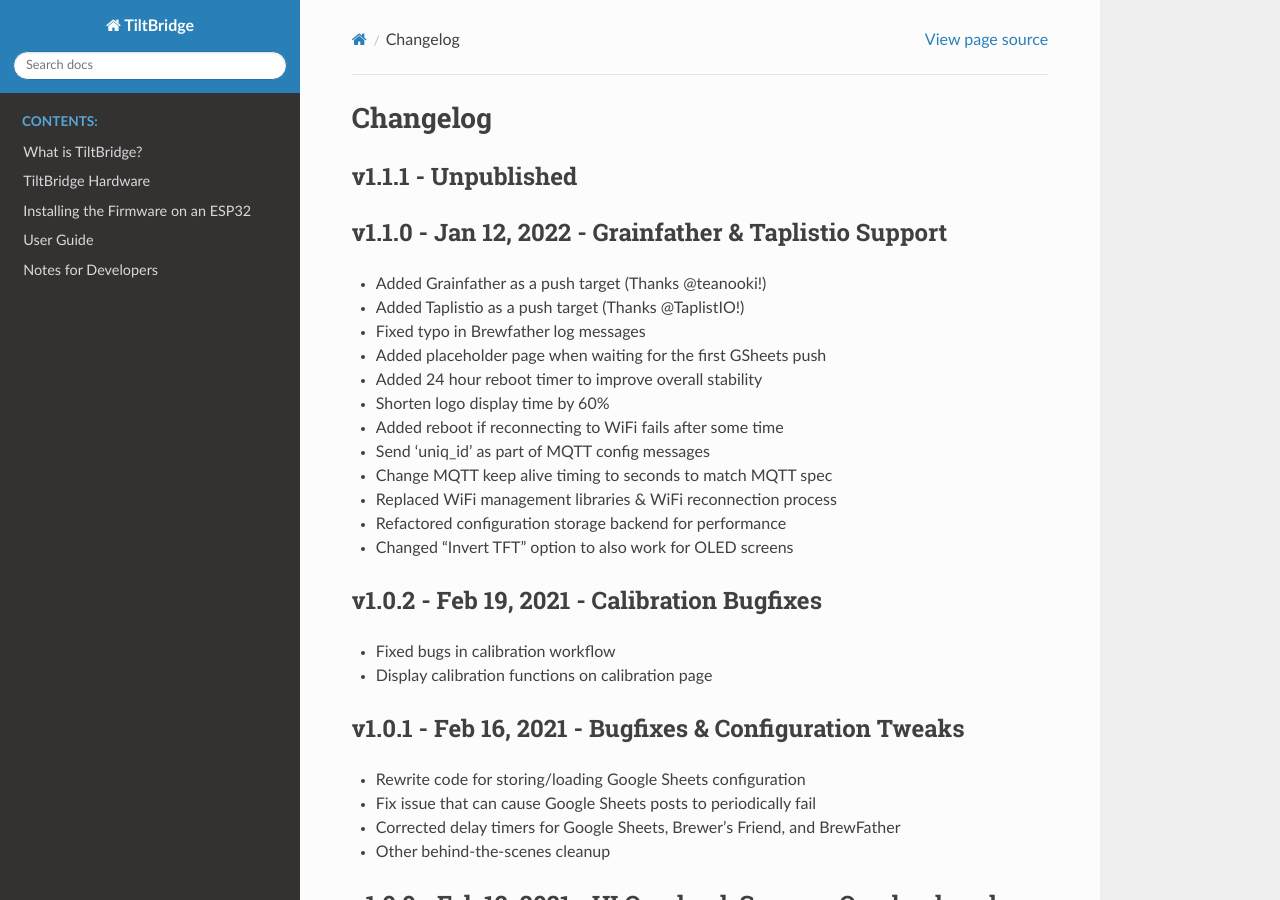
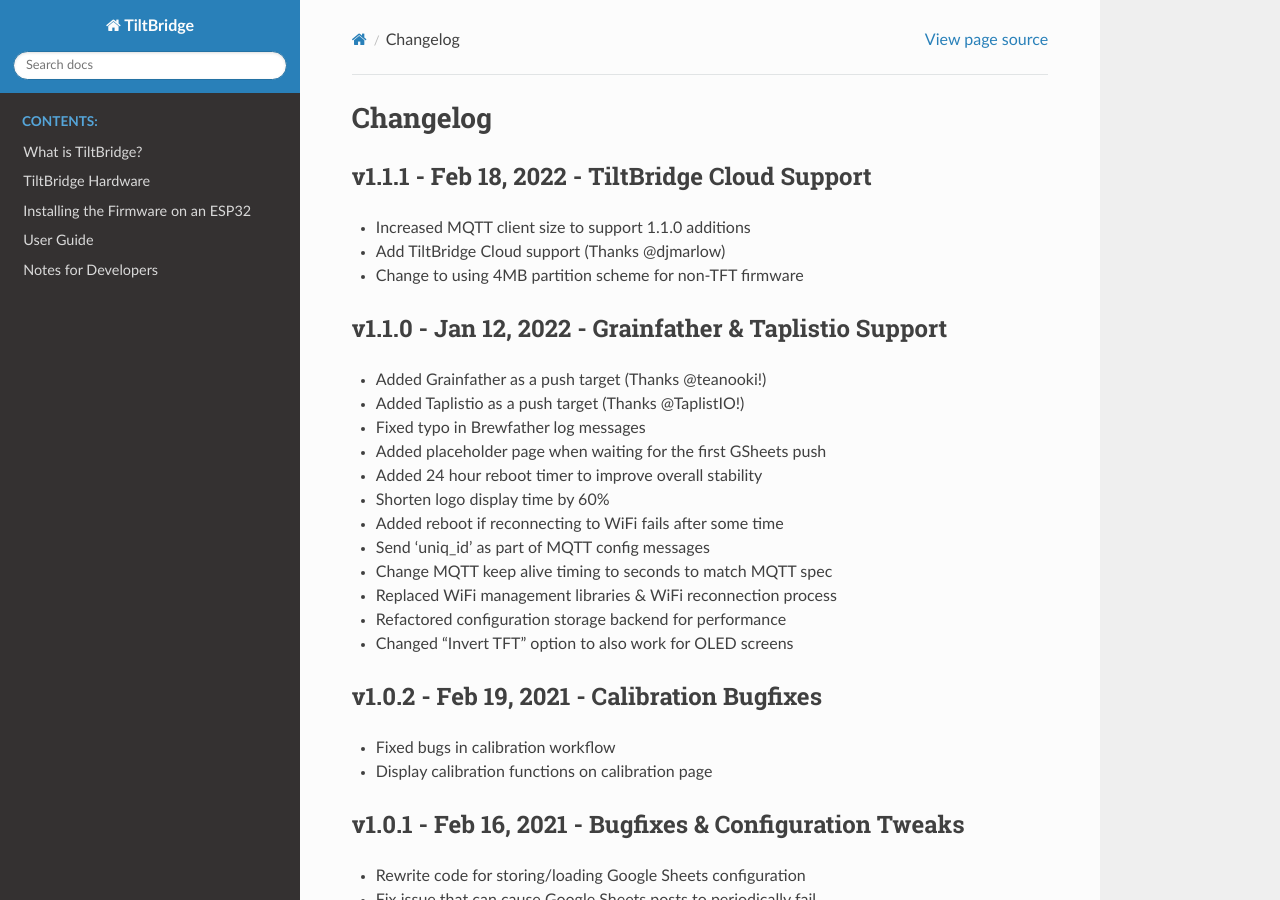
Before and after one commit to thorrak/tiltbridge, a Sphinx documentation site: the page built from docs/source/changelog.rst, in a window 1280 px wide and 900 px high. Built offline with Sphinx 7.4.7 and the Read the Docs theme 2.0.0, drawn with Linux system fonts in a browser that asks for light colours.

Commit message:
Update changelog for v1.1.1

```diff
--- a/docs/source/changelog.rst
+++ b/docs/source/changelog.rst
@@ -2,9 +2,12 @@
 #########
 
 
-v1.1.1 - Unpublished
---------------------
+v1.1.1 - Feb 18, 2022 - TiltBridge Cloud Support
+------------------------------------------------
 
+- Increased MQTT client size to support 1.1.0 additions
+- Add TiltBridge Cloud support (Thanks @djmarlow)
+- Change to using 4MB partition scheme for non-TFT firmware
 
 
 
```
